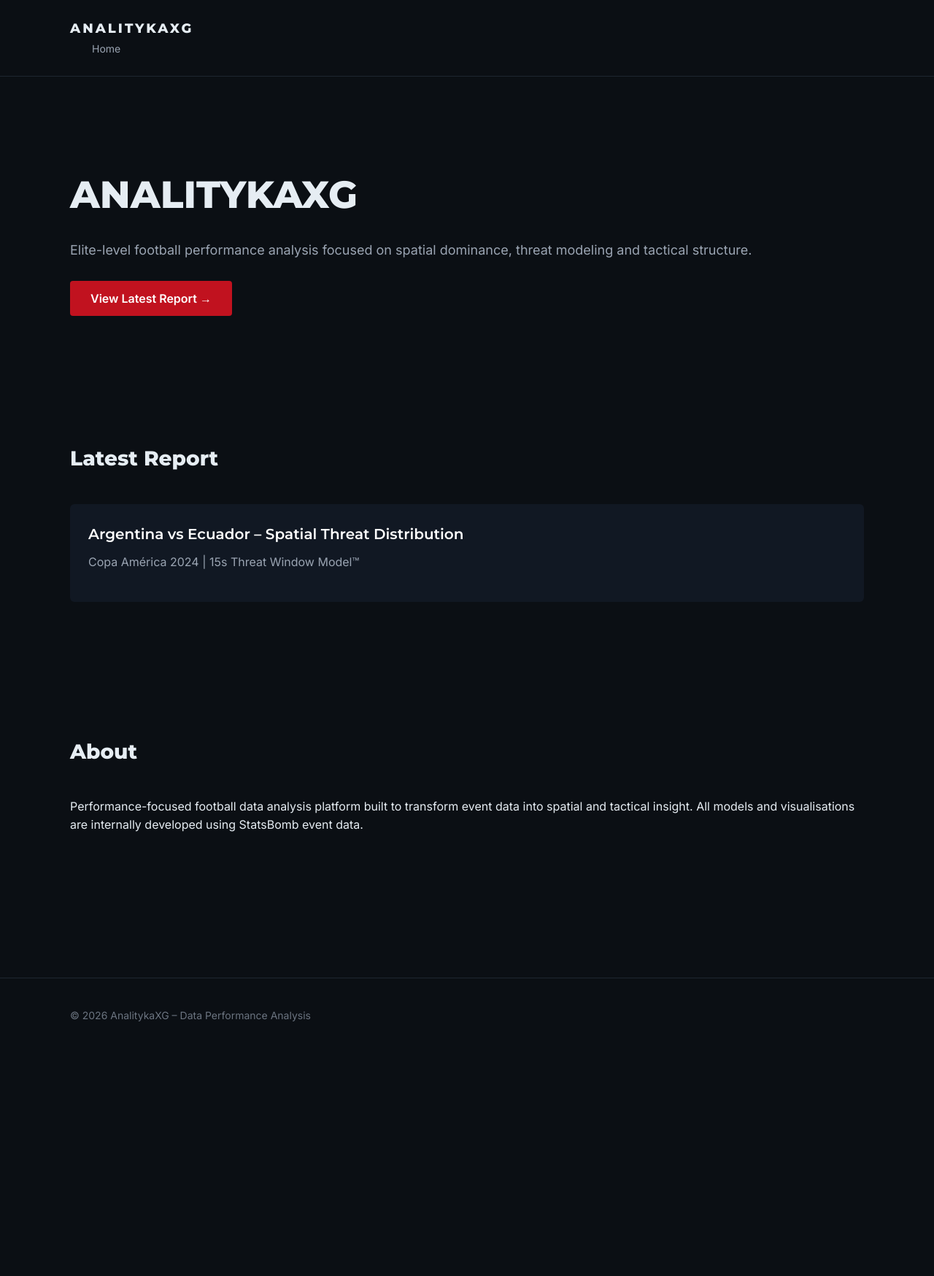
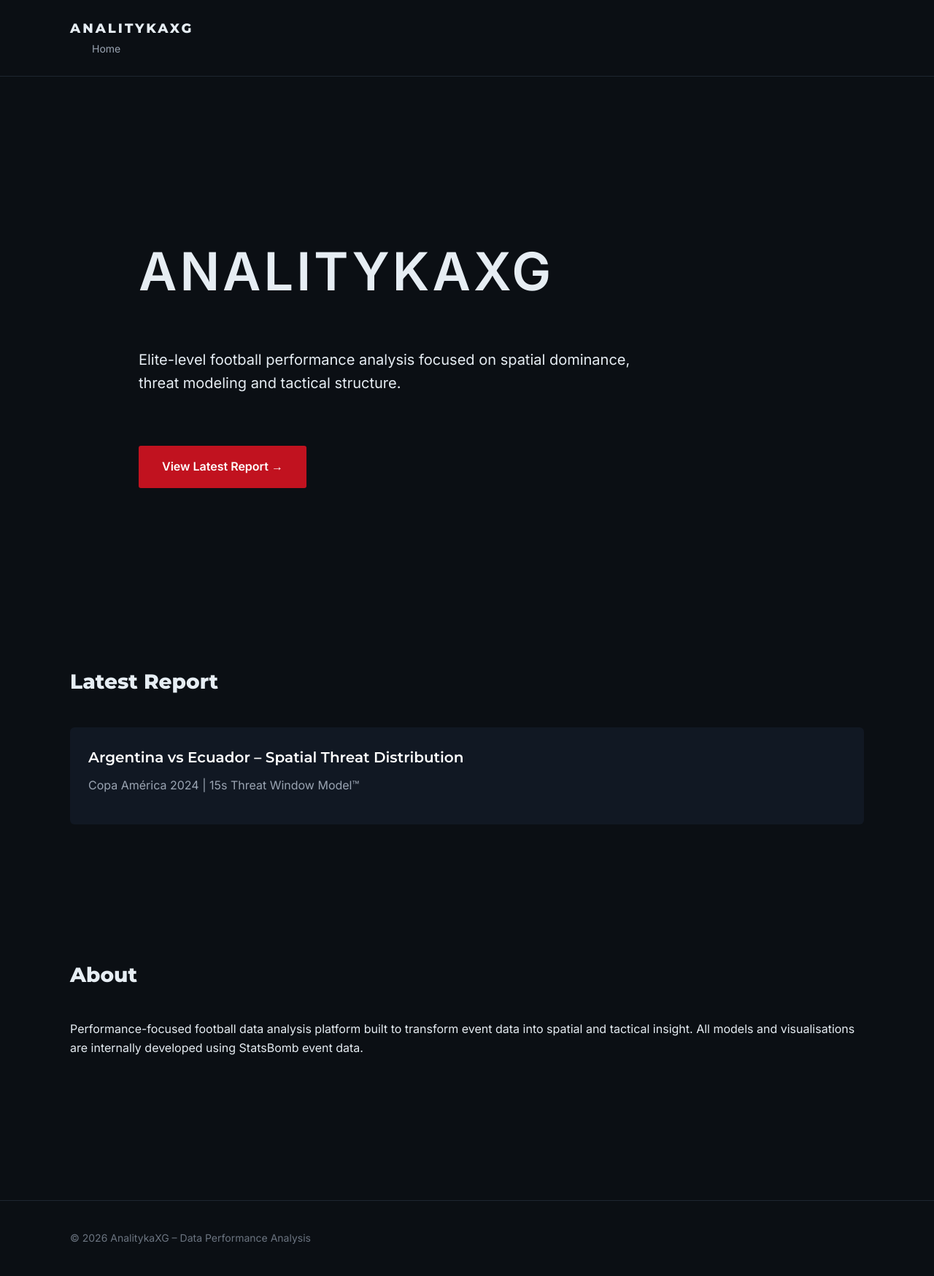
Before and after one commit to Fiallos77/analitykaXG, a Jekyll site: the page built from index.md, in a window 1280 px wide. Shown: the whole page at 73% size. Built offline with Jekyll 4.4.1, drawn with Linux system fonts in a browser that asks for light colours; before the commit the page ends 1443 px from its top, so only the background shows below that.

Commit message:
Revise padding, font sizes, and button styles
Updated styles for hero section and CTA button.

```diff
--- a/assets/css/main.css
+++ b/assets/css/main.css
@@ -38,19 +38,20 @@ body {
 }
 
 .hero-home {
-  padding: 120px 0 80px;
+  padding: 160px 0 140px;
+  max-width: 900px;
 }
 
 .hero-home h1 {
-  font-family: 'Montserrat', sans-serif;
-  font-size: 52px;
-  margin: 0;
+  font-size: 72px;
+  letter-spacing: 4px;
+  font-weight: 800;
 }
 
 .hero-home p {
-  margin-top: 20px;
-  font-size: 18px;
-  color: #9AA4B2;
+  font-size: 20px;
+  max-width: 700px;
+  margin-top: 25px;
 }
 
 .section {
@@ -88,16 +89,19 @@ body {
   font-size: 14px;
   color: #6B7480;
 }
+
 .cta-button {
+  display: inline-block;
+  margin-top: 30px;
   background: #C1121F;
-  color: white;
-  padding: 14px 28px;
-  text-decoration: none;
+  color: #ffffff !important;
+  padding: 16px 32px;
+  text-decoration: none !important;
   font-weight: 600;
-  border-radius: 4px;
+  border-radius: 3px;
   transition: 0.3s ease;
 }
 
 .cta-button:hover {
-  background: #A80E1A;
+  background: #9E0E19;
 }
```
